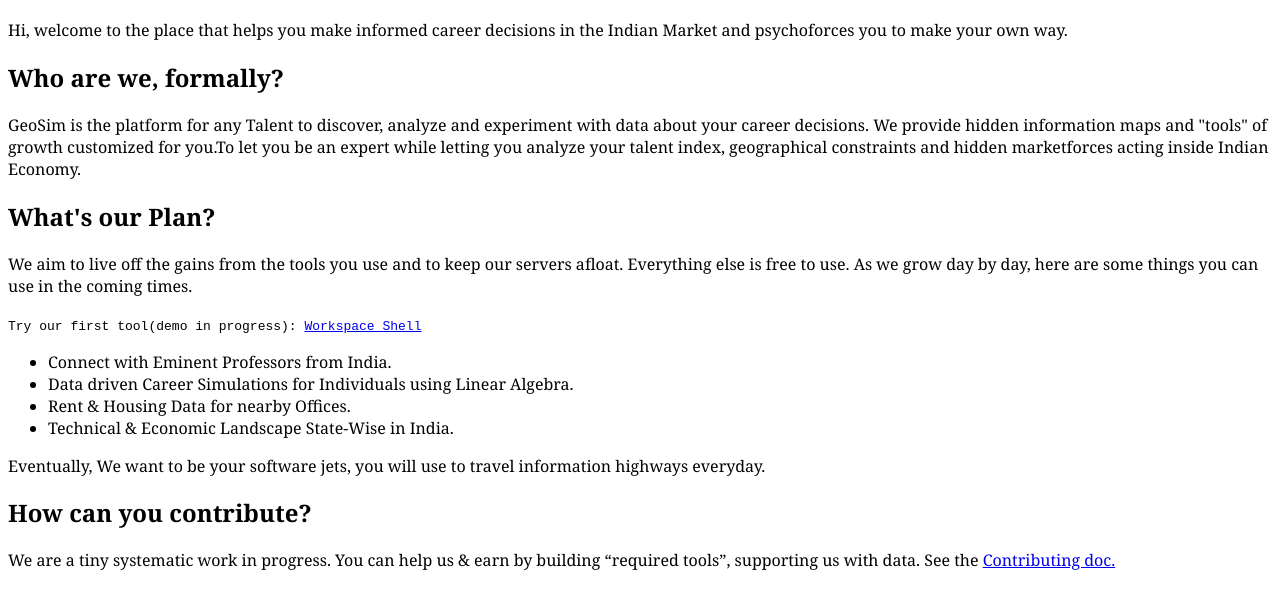
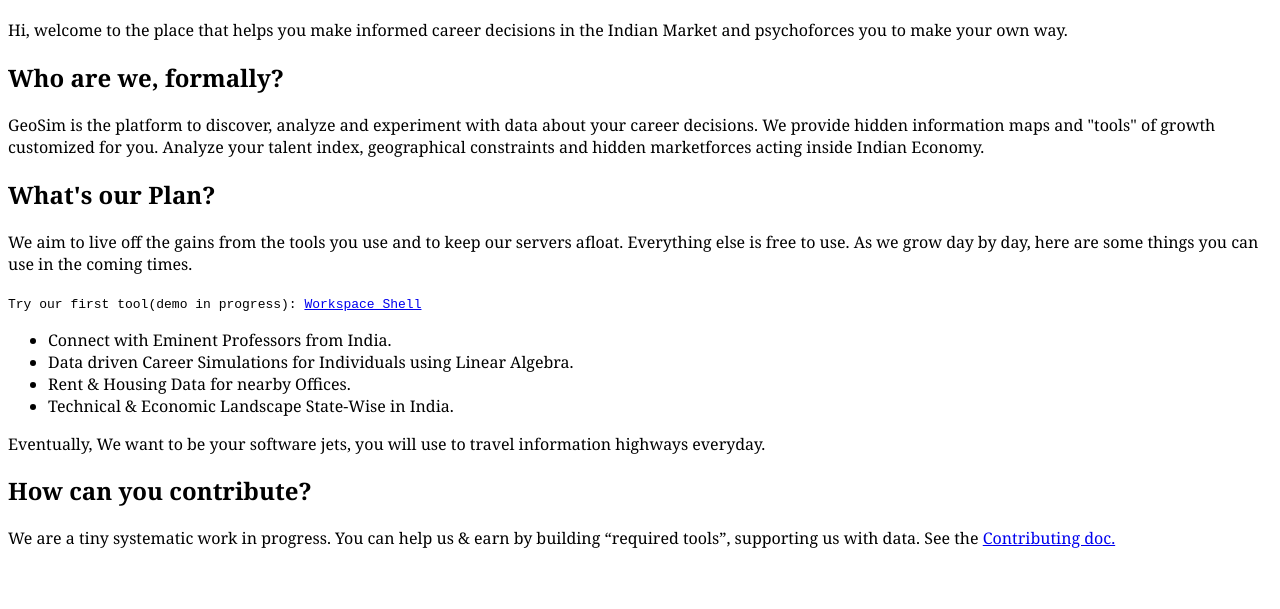
Before and after one commit to thevinayysharma/geosim, a plain HTML site: page index.html in a window 1280 px wide. Shown: the part 67-676 px from the top of the page. Drawn offline with Linux system fonts and the light colour scheme.

Commit message:
to the bones now

```diff
--- a/index.html
+++ b/index.html
@@ -17,7 +17,7 @@
     <p>Hi, welcome to the place that helps you make informed career decisions in the Indian Market and psychoforces you to make your own way.</p>
 
     <h2>Who are we, formally?</h2>
-    <p>GeoSim is the platform for any Talent to discover, analyze and experiment with data about your career decisions. We provide hidden information maps and "tools" of growth customized for you.To let you be an expert while letting you analyze your talent index, geographical constraints and hidden marketforces acting inside Indian Economy.</p>
+    <p>GeoSim is the platform to discover, analyze and experiment with data about your career decisions. We provide hidden information maps and "tools" of growth customized for you. Analyze your talent index, geographical constraints and hidden marketforces acting inside Indian Economy.</p>
 
     <h2>What's our Plan?</h2>
     <p>We aim to live off the gains from the tools you use and to keep our servers afloat. Everything else is free to use. As we grow day by day, here are some things you can use in the coming times.</p>
```
